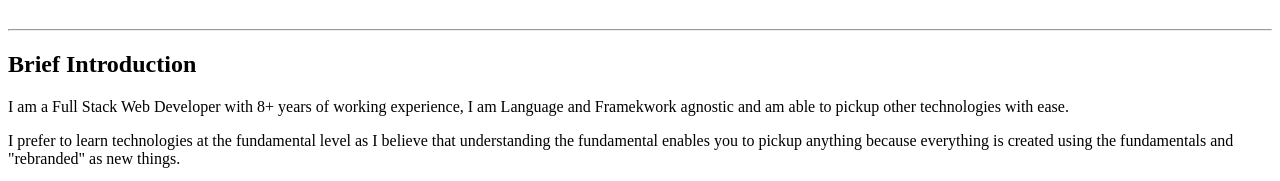
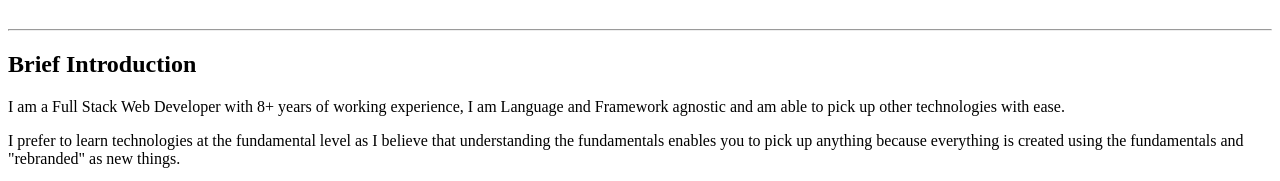
Before and after one commit to Magi-KS/resume, a website built with webpack: page src/resume.html in a window 1280 px wide. Shown: the part 944-1125 px from the top of the page. Built offline with nearby package versions, Linux system fonts and the light colour scheme.

Commit message:
fix English

```diff
--- a/src/resume.html
+++ b/src/resume.html
@@ -35,8 +35,8 @@
       <hr>
 
       <h1 class="title is-5">Brief Introduction</h1>
-      <p>I am a Full Stack Web Developer with 8+ years of working experience, I am Language and Framekwork agnostic and am able to pickup other technologies with ease.</p>
-      <p>I prefer to learn technologies at the fundamental level as I believe that understanding the fundamental enables you to pickup anything because everything is created using the fundamentals and "rebranded" as new things.</p>
+      <p>I am a Full Stack Web Developer with 8+ years of working experience, I am Language and Framework agnostic and am able to pick up other technologies with ease.</p>
+      <p>I prefer to learn technologies at the fundamental level as I believe that understanding the fundamentals enables you to pick up anything because everything is created using the fundamentals and "rebranded" as new things.</p>
       <p>Below you may see the list of technologies that I use to do my work, the ones listed are the ones that I feel hold enough weight to be listed. Technologies that I use are of course not limited to those listed below.</p>
       <hr>
 
```
